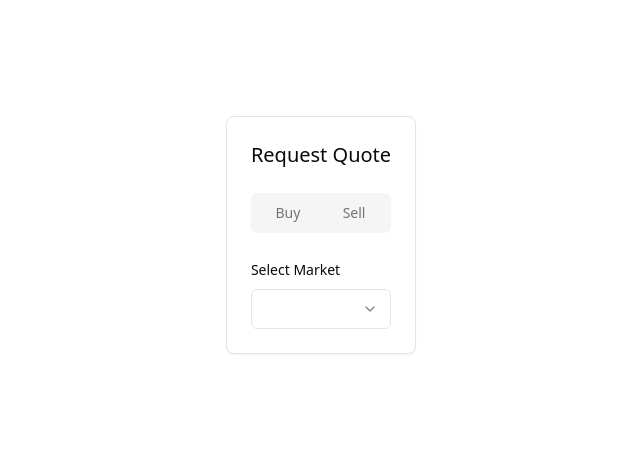
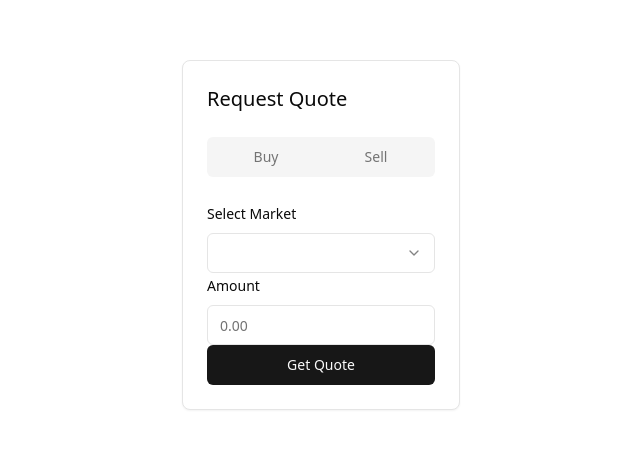
Before and after one commit to TinoMuzambi/OVEXAssessment, a Next.js app: page / in a window 1280 px wide. Shown: the part 165-614 px from the top of the page, without its empty margins (319-959 px from the left). Built offline with nearby package versions, Linux system fonts and the light colour scheme.

Commit message:
Adds amount input and submit button.

```diff
--- a/components/RFQ.tsx
+++ b/components/RFQ.tsx
@@ -8,6 +8,8 @@ import {
 	SelectTrigger,
 	SelectValue,
 } from "@/components/ui/select";
+import { Input } from "@/components/ui/input";
+import { Button } from "@/components/ui/button";
 
 import markets from "@/app/data/markets.json"
 
@@ -41,6 +43,15 @@ const RFQ: React.FC = () => {
 							</SelectContent>
 						</Select>
 					</div>
+
+					<div className="space-y-2">
+						<Label>Amount</Label>
+						<Input type="number" placeholder="0.00" min={0} />
+					</div>
+
+					<Button className="w-full">
+						Get Quote
+					</Button>
 				</div>
 			</CardContent>
 		</Card>
```
